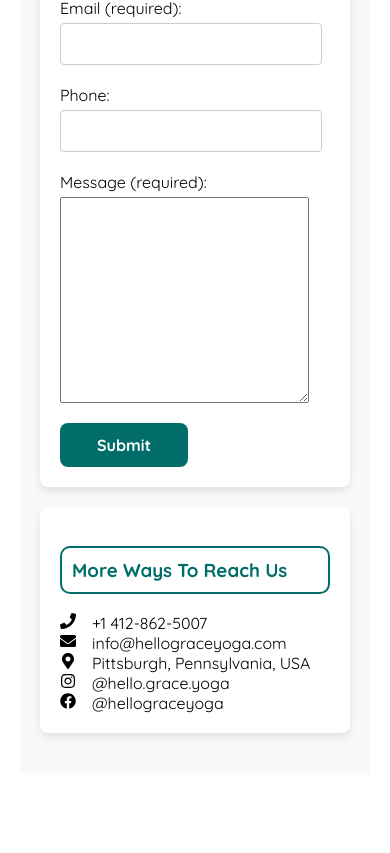
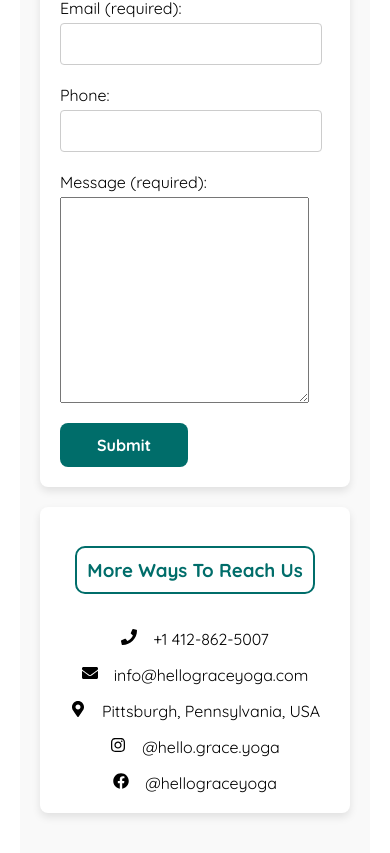
Before and after one commit to graceJZ/hellograceyoga, a React (Create React App) app: page /#/ in a window 390 px wide. Shown: the part 4590-5443 px from the top of the page. Before the commit the page ends 5363 px from the top, so only its background shows below. Built offline with nearby package versions, Linux system fonts and the light colour scheme.

Commit message:
adjusting contact display

```diff
--- a/src/components/Contact.css
+++ b/src/components/Contact.css
@@ -59,7 +59,5 @@
   }
   .contact-info {
     min-width: 100%;
-    align-items: center;
-    display: block;
   }
 }
```
